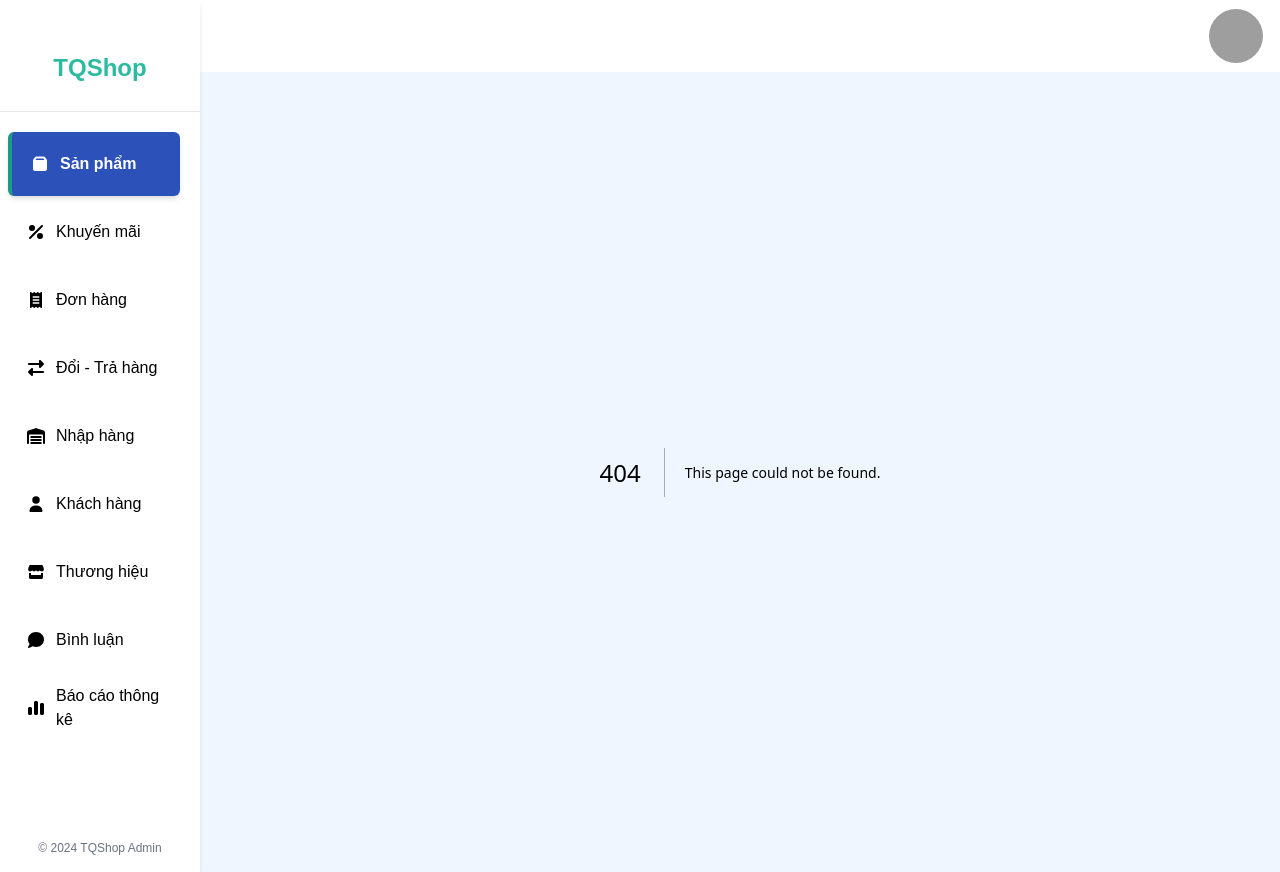
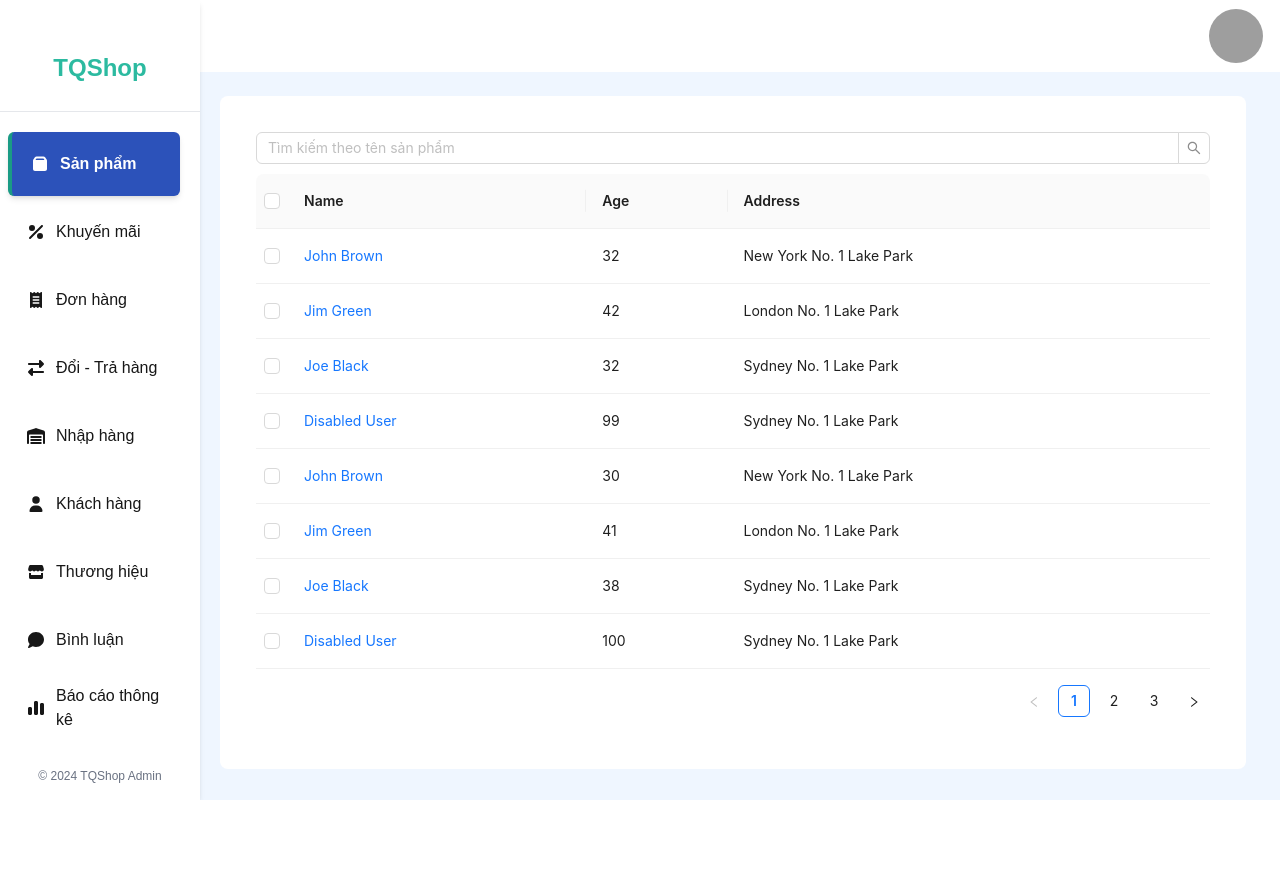
Before and after one commit to QuanNT2003/NextJs_Shoe_Store, a Next.js app: page /products in a window 1280 px wide. Before the commit this address had no page. After the commit the page ends 800 px from the top, so only its background shows below. Built offline with nearby package versions, Linux system fonts and the light colour scheme; grey boxes are pictures that could not be loaded; what @ant-design/nextjs-registry would draw is missing.

Commit message:
BaseDataTable

```diff
--- /dev/null
+++ b/src/app/(admin)/products/page.tsx
@@ -0,0 +1,107 @@
+"use client";
+import type { TableColumnsType, TableProps } from "antd";
+import CustomTable from "@/component/CustomTable/customTable";
+import { useState } from "react";
+interface DataType {
+  key: React.Key;
+  name: string;
+  age: number;
+  address: string;
+}
+
+const columns: TableColumnsType<DataType> = [
+  {
+    title: "Name",
+    dataIndex: "name",
+    render: (text: string) => <a>{text}</a>,
+  },
+  {
+    title: "Age",
+    dataIndex: "age",
+  },
+  {
+    title: "Address",
+    dataIndex: "address",
+  },
+];
+
+const data: DataType[] = [
+  {
+    key: "1",
+    name: "John Brown",
+    age: 32,
+    address: "New York No. 1 Lake Park",
+  },
+  {
+    key: "2",
+    name: "Jim Green",
+    age: 42,
+    address: "London No. 1 Lake Park",
+  },
+  {
+    key: "3",
+    name: "Joe Black",
+    age: 32,
+    address: "Sydney No. 1 Lake Park",
+  },
+  {
+    key: "4",
+    name: "Disabled User",
+    age: 99,
+    address: "Sydney No. 1 Lake Park",
+  },
+  {
+    key: "5",
+    name: "John Brown",
+    age: 30,
+    address: "New York No. 1 Lake Park",
+  },
+  {
+    key: "6",
+    name: "Jim Green",
+    age: 41,
+    address: "London No. 1 Lake Park",
+  },
+  {
+    key: "7",
+    name: "Joe Black",
+    age: 38,
+    address: "Sydney No. 1 Lake Park",
+  },
+  {
+    key: "8",
+    name: "Disabled User",
+    age: 100,
+    address: "Sydney No. 1 Lake Park",
+  },
+];
+export default function Products() {
+  const rowSelection: TableProps<DataType>["rowSelection"] = {
+    onChange: (selectedRowKeys, selectedRows) => {
+      console.log(
+        `selectedRowKeys: ${selectedRowKeys}`,
+        "selectedRows: ",
+        selectedRows
+      );
+    },
+  };
+  const [search, setSearch] = useState("");
+  const handleSearch = () => {
+    console.log(search);
+  };
+  return (
+    <div className="frame">
+      <CustomTable<DataType>
+        columns={columns}
+        data={data}
+        rowSelection={rowSelection}
+        searchVisibility
+        search={search}
+        setSearch={setSearch}
+        handleSearch={handleSearch}
+        placeholderSearch="Tìm kiếm theo tên sản phẩm"
+        tableProps={{ pagination: { pageSize: 10, total: 30 } }}
+      />
+    </div>
+  );
+}
--- a/src/app/globals.css
+++ b/src/app/globals.css
@@ -31,3 +31,7 @@ body {
 .active .fa-icon {
   @apply text-white;
 }
+
+.frame {
+  @apply my-6 mx-5 p-4 text-wrap w-[95%] min-h-20 rounded-lg bg-white;
+}
--- a/src/app/page.tsx
+++ b/src/app/page.tsx
@@ -1,20 +1,5 @@
-"use client";
-import ProInput from "@/component/Input/input";
-import { useState } from "react";
+import React from "react";
+
 export default function Home() {
-  const [value, setValue] = useState("");
-  return (
-    <div className="">
-      {" "}
-      <ProInput
-        required
-        placeholder="hello text"
-        title="test input"
-        value={value}
-        type="password"
-        onChange={setValue}
-        error="123"
-      />
-    </div>
-  );
+  return <div className="p-4"></div>;
 }
--- /dev/null
+++ b/src/component/CustomTable/customTable.tsx
@@ -0,0 +1,71 @@
+import React from "react";
+import { Table, Input, Button } from "antd";
+import type { TableColumnsType, TableProps } from "antd";
+
+export type SelectionType = "checkbox" | "radio";
+
+export interface CustomTableProps<T extends { key: React.Key }> {
+  columns: TableColumnsType<T>;
+  data: T[];
+  rowSelection?: TableProps<T>["rowSelection"];
+  tableProps?: Omit<TableProps<T>, "columns" | "dataSource" | "rowSelection">;
+  searchVisibility?: boolean;
+  placeholderSearch?: string;
+  search?: string;
+  setSearch?: (value: string) => void;
+  handleSearch?: () => void;
+  filterComponent?: React.ReactNode;
+}
+
+const { Search } = Input;
+
+function CustomTable<T extends { key: React.Key }>({
+  columns,
+  data,
+  rowSelection,
+  tableProps,
+  searchVisibility,
+  placeholderSearch,
+  search,
+  setSearch,
+  handleSearch,
+  filterComponent,
+}: CustomTableProps<T>) {
+  const resolvedRowSelection: TableProps<T>["rowSelection"] = rowSelection
+    ? { type: "checkbox", ...rowSelection }
+    : undefined;
+
+  return (
+    <div className="w-[100%] bg-white rounded-2xl p-5 select-none shadow-table">
+      <div>
+        <div className="flex justify-center items-center flex-wrap">
+          {searchVisibility && (
+            <div className="flex-1 flex gap-2">
+              <Search
+                className="flex-1"
+                placeholder={placeholderSearch}
+                value={search}
+                onChange={(e: React.ChangeEvent<HTMLInputElement>) =>
+                  setSearch?.(e.target.value)
+                }
+                onSearch={handleSearch}
+              />
+            </div>
+          )}
+
+          {filterComponent}
+        </div>
+        <div className="w-[100%] h-[100%] mt-[10px] overflow-y-auto">
+          <Table<T>
+            columns={columns}
+            dataSource={data}
+            rowSelection={resolvedRowSelection}
+            {...tableProps}
+          />
+        </div>
+      </div>
+    </div>
+  );
+}
+
+export default CustomTable;
```
